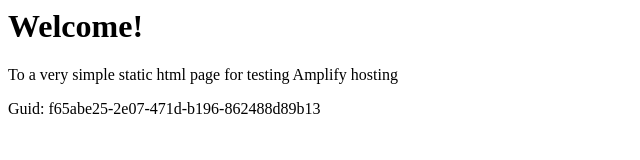
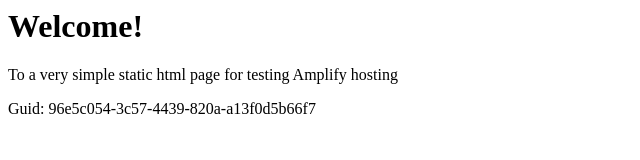
Before and after one commit to aws-aemilia-iad/Github-PR-Commit-Integration-Test-DoNotTouch-GitHubWebhookPushCanaryTest-v1-prod-us-east-1, a website: page src/index.html in a window 1280 px wide. Shown: the full height of the page, 0-640 px from the left. Drawn offline with Linux system fonts and the light colour scheme.

Commit message:
commit from integ tests

```diff
--- a/src/index.html
+++ b/src/index.html
@@ -12,6 +12,6 @@
 <body>
     <h1>Welcome!</h1>
     <p>To a very simple static html page for testing Amplify hosting</p>
-    <p>Guid: f65abe25-2e07-471d-b196-862488d89b13</p></body>
+    <p>Guid: 96e5c054-3c57-4439-820a-a13f0d5b66f7</p></body>
 
 </html>
```
